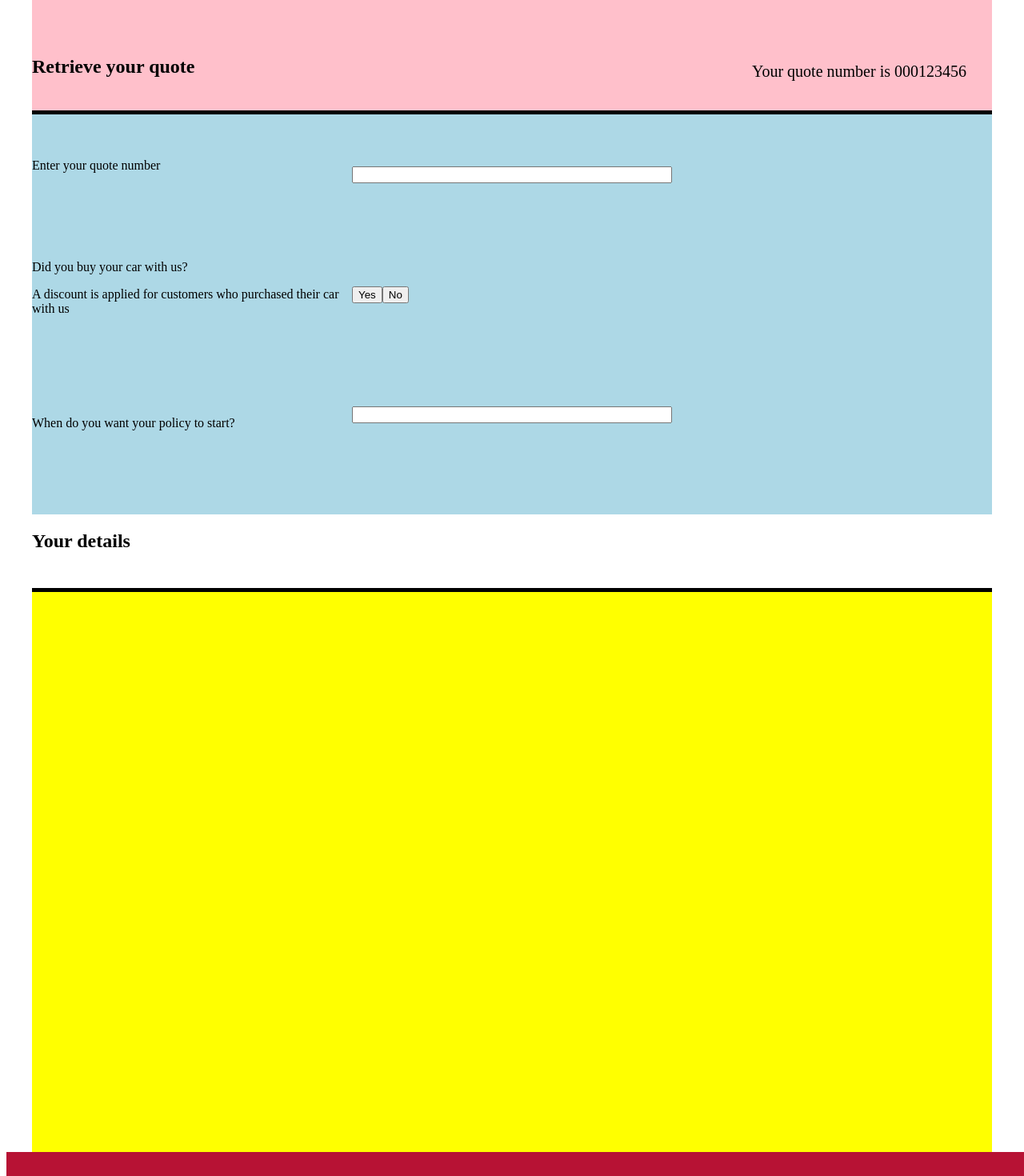
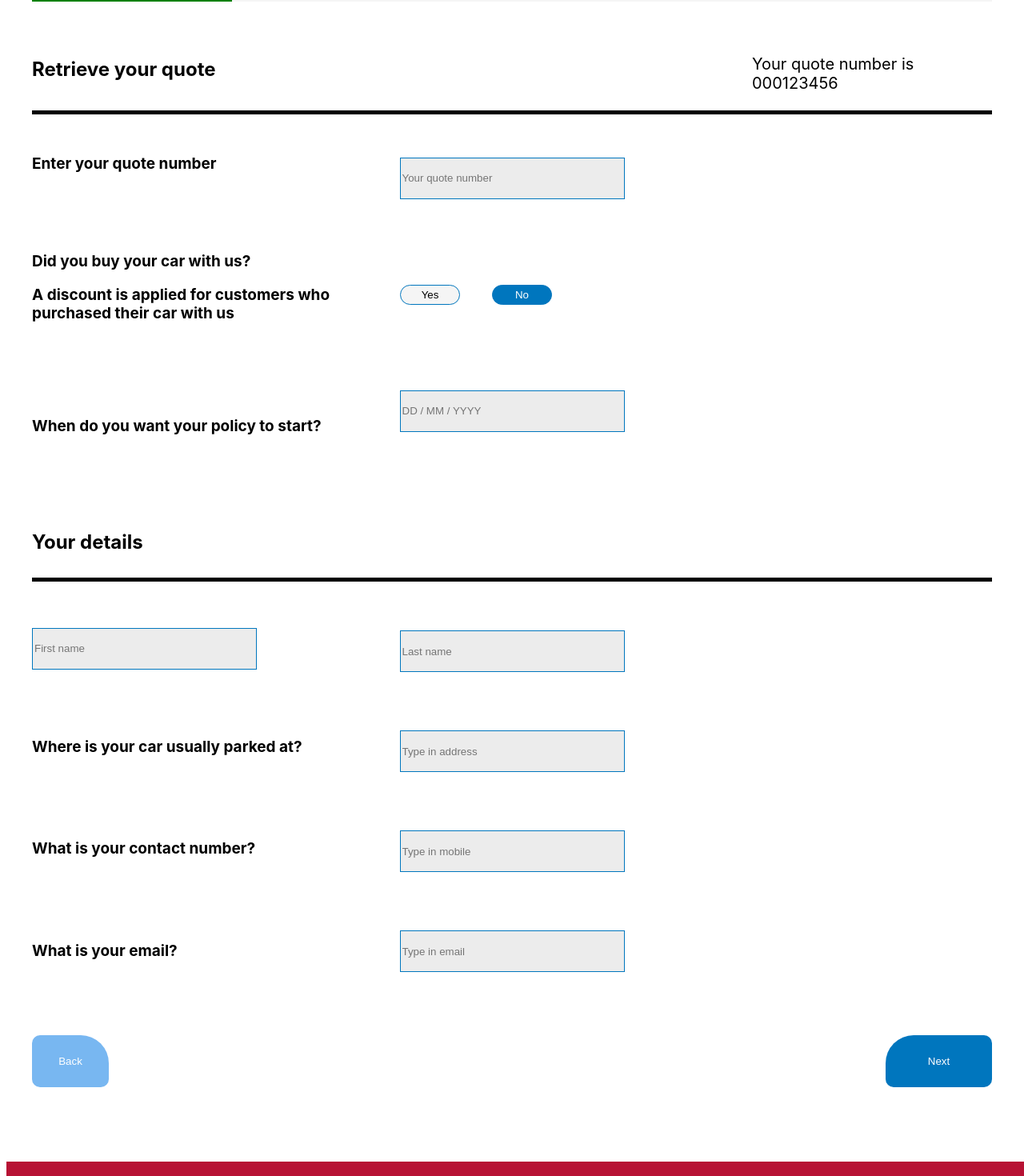
Before and after one commit to MRHQ-L5/L5_mission5, a React (Create React App) app: page /QuoteDetails in a window 1280 px wide. Shown: the part 420-1890 px from the top of the page at 80% size. Built offline with nearby package versions, Linux system fonts and the light colour scheme; what @ibm-watson/assistant-web-chat-react would draw is missing.

Commit message:
created toggle buttons

```diff
--- a/src/components/QuoteDetails.css
+++ b/src/components/QuoteDetails.css
@@ -1,13 +1,13 @@
-.insurance_purchase_section, .retrieve-quote_section, .your_details_inputs {
+.insurance_purchase_section, .retrieve-quote_section, .your_details_inputs, .btn_section {
     display: flex;
     flex-direction: column;
     align-items: center;
+    font-family:-apple-system, BlinkMacSystemFont, 'Segoe UI', Roboto, Oxygen, Ubuntu, Cantarell, 'Open Sans', 'Helvetica Neue', sans-serif;
 }
 
 .insurance_purchase_container {
     width: 1200px;
     height: 350px;
-    background-color: pink;
     margin-top: 100px;
 }
 
@@ -18,8 +18,17 @@
     margin-bottom: 20px;
 }
 
+.tracker_box {
+    display: flex;
+    justify-content: center;
+    align-items: center;
+    font-size: 30px;
+    font-weight: 700;
+}
+
 .tracker_box_1 {
     background-color: #0076BE;
+    color: white;
 }
 
 .tracker_box_2, .tracker_box_3 {
@@ -34,8 +43,16 @@
 .progress_bar {
     width: 1200px;
     height: 25px;
+    margin-bottom: 50px;
+    display: flex;
+    flex-direction: row;
+    background-color: #F5F5F5;
+}
+
+.current_progress {
+    width: 250px;
+    height: 25px;
     background-color: green;
-    margin-bottom: 50px;
 }
 
 .quote_number_container {
@@ -55,7 +72,6 @@
 .retrieve-quote_container {
     width: 1200px;
     height: 500px;
-    background-color: lightblue;
     border-top: 5px solid black;
     display: flex;
 }
@@ -68,6 +84,38 @@
     justify-content: space-around;
 }
 
+.quote_btn_container {
+    display: flex;
+    justify-content: flex-start;
+    width: 280px;
+
+}
+
+.quote_btn_yes--closed, .quote_btn_no--closed {
+    width: 75px;
+    height: 25px;
+    background: #F5F5F5;
+    border: 1px solid #0076BE;
+    border-radius: 20px;
+}
+
+.quote_btn_yes--toggled, .quote_btn_no--toggled {
+    width: 75px;
+    height: 25px;
+    background: #0076BE;
+    border: 1px solid #0076BE;
+    border-radius: 20px;
+    color: white;
+}
+
+.quote_btn_no--closed, .quote_btn_no--toggled {
+    margin-left: 40px;
+}
+
+.retrieve-quote_right {
+    align-items: center;
+}
+
 .your_details_heading {
     display: flex;
     justify-content: flex-start;
@@ -76,16 +124,73 @@
 .your_details_section {
     display: flex;
     justify-content: center;
+    font-family:-apple-system, BlinkMacSystemFont, 'Segoe UI', Roboto, Oxygen, Ubuntu, Cantarell, 'Open Sans', 'Helvetica Neue', sans-serif;
 }
 
 .your_details_heading {
     width: 1200px;
-    margin-bottom: 25px;
+    margin-bottom: 10px;
 }
 
 .your_details_container {
     width: 1200px;
-    height: 700px;
-    background-color: yellow;
+    height: 500px;
     border-top: 5px solid black;
+    display: flex;
+    padding-top: 25px;
 }
+
+.your_details_left {
+    width: 400px;
+    display: flex;
+    flex-direction: column;
+    justify-content: space-around;
+}
+
+.your_details_right {
+    display: flex;
+    flex-direction: column;
+    justify-content: space-around;
+    align-items: center;
+    width: 400px;
+}
+
+.quote_input {
+    height: 48px;
+    width: 275px;
+    background: rgba(196, 196, 196, 0.33);
+    border: 1px solid #0076BE;
+}
+
+.quote_questions {
+    font-size: 19px;
+}
+
+.btn_container {
+    width: 1200px;
+    height: 50px;
+    display: flex;
+    justify-content: space-between;
+    margin-top: 50px;
+    margin-bottom: 100px;
+}
+
+.back_btn {
+    width: 96px;
+    height: 65px;
+    background: #78B7F1;
+    border-radius: 10px;
+    border-top-right-radius: 35px;
+    color: white;
+    border: none;
+}
+
+.next_btn {
+    width: 133px;
+    height: 65px;
+    background: #0076BE;
+    border-radius: 10px;
+    border-top-left-radius: 35px;
+    color: white;
+    border: none;
+}
--- a/src/pages/QuoteDetails.js
+++ b/src/pages/QuoteDetails.js
@@ -1,9 +1,15 @@
-import React from "react";
+import React, { useState } from "react";
 import Footer from "../components/Footer";
 import NavbarSmall from "../components/NavbarSmall";
 import "../components/QuoteDetails.css";
 
 export default function QuoteDetails() {
+  const [state, setState] = useState(false);
+
+  const toggle = () => {
+    setState(!state);
+  };
+
   return (
     <>
       <NavbarSmall />
@@ -16,8 +22,8 @@ export default function QuoteDetails() {
             <div className="tracker_box tracker_box_3">Payment</div>
           </div>
           <div className="progress_bar">
-            <div></div>
-            <div></div>
+            <div className="current_progress"></div>
+            <div className="uncurrent_progress"></div>
           </div>
           <div className="quote_number_container">
             <h2>Retrieve your quote</h2>
@@ -28,23 +34,62 @@ export default function QuoteDetails() {
       <section className="retrieve-quote_section">
         <div className="retrieve-quote_container">
           <div className="retrieve-quote_left">
-            <div>Enter your quote number</div>
-            <div>
+            <h3
+              className="quote_questions"
+              type="text"
+              placeholder="Your quote number"
+            >
+              Enter your quote number
+            </h3>
+            <h3 className="quote_questions">
               Did you buy your car with us?
               <p>
                 A discount is applied for customers who purchased their car with
                 us
               </p>
-            </div>
-            <div>When do you want your policy to start?</div>
+            </h3>
+            <h3
+              className="quote_questions"
+              type="date"
+              value="2022-05-25"
+              min="2022-05-25"
+              max="2099-12-30"
+              placeholder="DD / MM / YYYY"
+            >
+              When do you want your policy to start?
+            </h3>
           </div>
           <div className="retrieve-quote_right">
-            <input></input>
-            <div>
-              <button>Yes</button>
-              <button>No</button>
+            <input
+              className="quote_input"
+              type="text"
+              placeholder="Your quote number"
+            ></input>
+            <div className="quote_btn_container">
+              <button
+                onClick={toggle}
+                className={
+                  "quote_btn_yes--closed " +
+                  (state ? "quote_btn_yes--toggled" : "quote_btn_yes--closed")
+                }
+              >
+                Yes
+              </button>
+              <button
+                onClick={toggle}
+                className={
+                  "quote_btn_no--closed " +
+                  (state ? "quote_btn_no--closed" : "quote_btn_no--toggled")
+                }
+              >
+                No
+              </button>
             </div>
-            <input></input>
+            <input
+              className="quote_input"
+              type="text"
+              placeholder="DD / MM / YYYY"
+            ></input>
           </div>
         </div>
       </section>
@@ -57,11 +102,48 @@ export default function QuoteDetails() {
       </section>
       <section className="your_details_inputs">
         <div className="your_details_container">
-          <div className="your_details_left"></div>
-          <div className="your_details_right"></div>
+          <div className="your_details_left">
+            <input
+              className="quote_input"
+              type="text"
+              placeholder="First name"
+            ></input>
+            <h3 className="quote_questions">
+              Where is your car usually parked at?
+            </h3>
+            <h3 className="quote_questions">What is your contact number?</h3>
+            <h3 className="quote_questions">What is your email?</h3>
+          </div>
+          <div className="your_details_right">
+            <input
+              className="quote_input"
+              type="text"
+              placeholder="Last name"
+            ></input>
+            <input
+              className="quote_input"
+              type="text"
+              placeholder="Type in address"
+            ></input>
+            <input
+              className="quote_input"
+              type="text"
+              placeholder="Type in mobile"
+            ></input>
+            <input
+              className="quote_input"
+              type="text"
+              placeholder="Type in email"
+            ></input>
+          </div>
         </div>
       </section>
-      <section></section>
+      <section className="btn_section">
+        <div className="btn_container">
+          <button className="back_btn">Back</button>
+          <button className="next_btn">Next</button>
+        </div>
+      </section>
       <Footer />
     </>
   );
```
